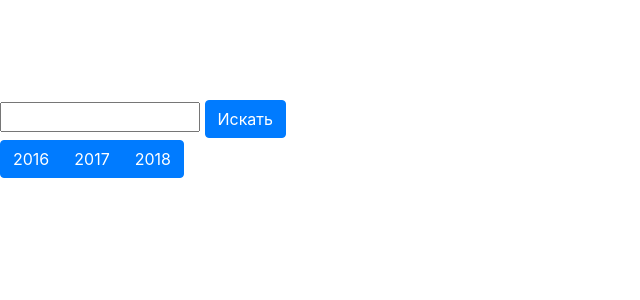
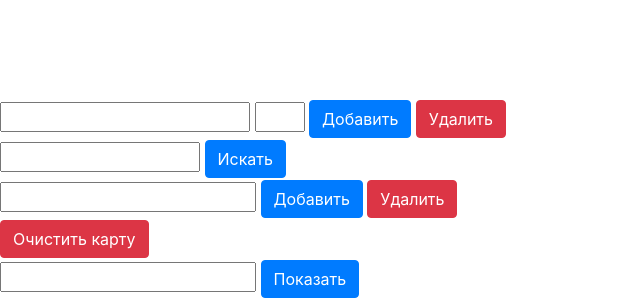
Before and after one commit to SteveBalayanAKAMedian/Project-1533, a website: page public/index.html in a window 1280 px wide. Shown: the part 726-1026 px from the top of the page, without its empty margins (0-640 px from the left). Before the commit the page ends 904 px from the top, so only its background shows below. Drawn offline with nearby package versions, Linux system fonts and the light colour scheme.

Commit message:
siteMarriedButDoesntWork

```diff
--- a/public/index.html
+++ b/public/index.html
@@ -21,19 +21,27 @@
         <div id="map"></div>
         <div id="controlPanel">
             <div class="wrapper">
+                <input id="searchByRegion" type="text">
+                <input id="searchByYear" type="text">
+                <button id="btnSendSearchByRegion" class="btn btn-primary">Добавить</button>
+                <button id="btnEraseSearchByRegion" type="button" class="btn btn-danger">Удалить</button>
+            </div>
+            <div class="wrapper">
                 <input id="firstNumberOfAccidents">
                 <button id="btnSendNumberOfAccidents" class="btn btn-primary">Искать</button>
             </div>
-            <div class="btn-group" role="group">
-                <button id="btnSearchByYear2016" type="button" class="btn btn-primary">2016</button>
-                <button id="btnSearchByYear2017" type="button" class="btn btn-primary">2017</button>
-                <button id="btnSearchByYear2018" type="button" class="btn btn-primary">2018</button>
-              </div>
-            <!--<div class="wrapper">
+            <div class="wrapper">
+                <input id="chooseCitywithDistricts" type="text">
+                <button id="btnShowDistricts" class="btn btn-primary">Добавить</button>
+                <button id="btnRemoveDistrict" type="button" class="btn btn-danger">Удалить</button>
+            </div>
+            <div class="wrapper">
+                <button id="btnClearMap" type="button" class="btn btn-danger">Очистить карту</button>
+            </div>
+            <div class="wrapper">
                 <input id="cityWithStatDistricts">
                 <button id="btnShowCityWithStatDistricts" type="button" class="btn btn-primary">Показать</button>
-            </div>-->
-
+            </div>
         </div>
     </main>
 </body>
```
Also changed, not shown: public/index1.html (renamed from project2557781/index.html, +38 -2 lines), public/css/bootstrap-animation-1.0.min.css (renamed from project2557781/css/bootstrap-animation-1.0.min.css), public/css/bootstrap-blocks-2.12.css (renamed from project2557781/css/bootstrap-blocks-2.12.css), public/css/bootstrap-grid-3.0.min.css (renamed from project2557781/css/bootstrap-grid-3.0.min.css), public/css/bootstrap-t-1.4.min.css (renamed from project2557781/css/bootstrap-t-1.4.min.css), public/css/highlight.min.css (renamed from project2557781/css/highlight.min.css), public/images/lib__unsplash__825e2789-0cfb-383d-d2ca-9f7727ee558a__-__resize__20x__photo.jpg (renamed from project2557781/images/lib__unsplash__825e2789-0cfb-383d-d2ca-9f7727ee558a__-__resize__20x__photo.jpg), public/images/lib__unsplash__825e2789-0cfb-383d-d2ca-9f7727ee558a__-__resize__504x__photo.jpg (renamed from project2557781/images/lib__unsplash__825e2789-0cfb-383d-d2ca-9f7727ee558a__-__resize__504x__photo.jpg), public/images/lib__unsplash__825e2789-0cfb-383d-d2ca-9f7727ee558a__photo.jpg (renamed from project2557781/images/lib__unsplash__825e2789-0cfb-383d-d2ca-9f7727ee558a__photo.jpg), public/images/tild3435-3136-4736-a636-306165613363__mattthomason110752_d.jpg (renamed from project2557781/images/tild3435-3136-4736-a636-306165613363__mattthomason110752_d.jpg), public/images/tild3966-6662-4662-a165-313566343338__mattthomason110743.jpg (renamed from project2557781/images/tild3966-6662-4662-a165-313566343338__mattthomason110743.jpg), public/images/tild6364-3463-4730-a133-366431313765__-__empty__Accident_types.png (renamed from project2557781/images/tild6364-3463-4730-a133-366431313765__-__empty__Accident_types.png), public/images/tild6364-3463-4730-a133-366431313765__Accident_types.png (renamed from project2557781/images/tild6364-3463-4730-a133-366431313765__Accident_types.png), public/images/tild6662-6237-4137-b262-336235643063__-__empty__Fatalities_per_accid.png (renamed from project2557781/images/tild6662-6237-4137-b262-336235643063__-__empty__Fatalities_per_accid.png), 9 more files.
